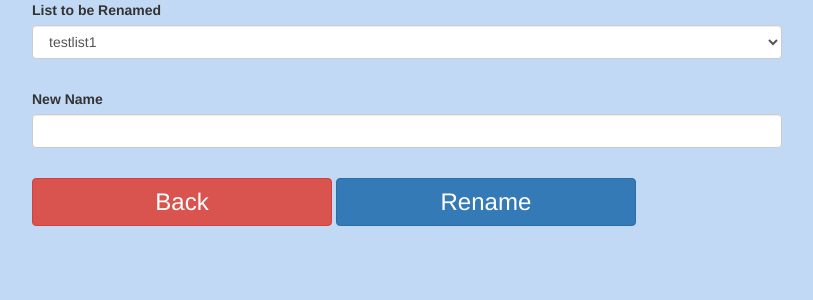
After one commit to treyhamilton/CSC-450-App-Flask, a Flask app: page /renameList in a window 1280 px wide. The commit adds this page. Shown: the top 300 px of the page, without its empty margins (38-851 px from the left). Run offline with Flask 2, Linux system fonts and the light colour scheme; a user stored in the database is signed in; data comes from the database, SQL or seed files in the repository; both versions use the stored data as it was after the commit; some libraries are stand-ins or nearby versions.

Commit message:
Rename List Feature Added

```diff
--- a/GroceryTracking/forms.py
+++ b/GroceryTracking/forms.py
@@ -1,7 +1,7 @@
 from flask_wtf import FlaskForm
 from wtforms import IntegerField, StringField, PasswordField, SubmitField, BooleanField, SelectField, TextAreaField
 from wtforms.validators import DataRequired, Length, Email, EqualTo, ValidationError
-from GroceryTracking.models import User
+from GroceryTracking.models import User, List
 from flask_login import login_user, current_user, logout_user, login_required
 
 
@@ -28,13 +28,29 @@ class LogInForm(FlaskForm):
     remember = BooleanField("Remember My Login")
     submit = SubmitField("Login")
 
+
+class RenameListForm(FlaskForm):
+    oldList = SelectField("List to be Renamed", choices=[])
+    newList = StringField("New Name")
+    changeButton = SubmitField("Submit")
+    def addUsersListsToForm(self):
+        self.oldList.choices = [(usersList.id, usersList.name)
+                                   for usersList in
+                                   List.query.filter_by(user_id=current_user.id).all()]
+
+
+
 class AddListForm(FlaskForm):
     nameAdd = TextAreaField("Name")
     addButton = SubmitField("Add List")
 
 class DeleteListForm(FlaskForm):
-    nameDelete = TextAreaField("Name")
+    listOfLists = SelectField("Name", choices=[])
     deleteButton = SubmitField("Delete List")
+    def addUsersListsToForm(self):
+        self.listOfLists.choices= [(usersList.id, usersList.name)
+                                   for usersList in
+                                   List.query.filter_by(user_id=current_user.id).all()]
 
 class EditAccountForm(FlaskForm):
     username = StringField("Username")
--- a/GroceryTracking/routes.py
+++ b/GroceryTracking/routes.py
@@ -3,7 +3,7 @@ from sqlalchemy import func, and_
 from GroceryTracking import app, db, bcrypt
 from flask_login import login_user, current_user, logout_user, login_required
 from GroceryTracking.models import List, User, Item, Content
-from GroceryTracking.forms import LogInForm, RegistrationForm, EditAccountForm, AddListForm, DeleteListForm
+from GroceryTracking.forms import LogInForm, RegistrationForm, EditAccountForm, AddListForm, DeleteListForm, RenameListForm
 from GroceryTracking.helperFunctions import nextHighestUserId, getInformationOnUpc, addItemToDatabaseAndList, \
     nextHighestListId
 from GroceryTracking.testFunctions import recreateDatabaseBlank, recreateDatabaseTestFill
@@ -110,17 +110,39 @@ def addList():
 @login_required
 def deleteList():
     form = DeleteListForm()
+    form.addUsersListsToForm()
 
-    if form.validate_on_submit():
-        nameDelete = form.nameDelete.data
-        inputData = [nameDelete]
-        print(inputData)
-        x = db.session.query(List).filter(List.name == nameDelete).all()[0]
-        db.session.delete(x)
+    if request.method == 'POST':
+        listToDeleteId = form.listOfLists.data
+        selectedListFromDatabase = List.query.filter_by(id=listToDeleteId).first()
+        db.session.delete(selectedListFromDatabase)
         db.session.commit()
         flash('Your List has been deleted!', 'success')
         return redirect(url_for('userLists'))
     return render_template('deleteList.html', title='Delete List', form=form, legend='Delete List')
+
+@app.route("/renameList", methods=['GET', 'POST'])
+@login_required
+def renameList():
+    form = RenameListForm()
+    form.addUsersListsToForm()
+    print(form.newList.data)
+
+    if request.method == 'POST':
+        listToRenameID = form.oldList.data
+        selectedListFromDatabase = List.query.filter_by(id=listToRenameID).first()
+        print(form.newList.data)
+        try:
+            selectedListFromDatabase.name = form.newList.data
+            db.session.commit()
+            flash('Your List has been updated.', 'success')
+            return redirect(url_for('userLists'))
+        except:
+            db.session.rollback()
+            flash('Your changes failed to save.', 'fail')
+            return redirect(url_for('userLists'))
+
+    return render_template('renameList.html', title='Rename List', form=form, legend='Rename List')
 
 
 @app.route("/settings/editAccount", methods=['GET', 'POST'])
--- a/GroceryTracking/templates/MainMenu.html
+++ b/GroceryTracking/templates/MainMenu.html
@@ -30,12 +30,6 @@
 
         <div class="row">
             <div class="col-6 form-group">
-                <a class="btn btn-primary" type="button" href="{{ url_for('settings') }}" style="width:70%"><font size="5">Settings</font></a>
-            </div>
-        </div>
-
-        <div class="row">
-            <div class="col-6 form-group">
                 <a class="btn btn-danger" type="button" href="{{ url_for('logout') }}" style="width:70%"><font size="5">Logout</font></a>
             </div>
         </div>
--- a/GroceryTracking/templates/listManagement.html
+++ b/GroceryTracking/templates/listManagement.html
@@ -16,7 +16,7 @@
         </div>
         <div class="row">
             <div class="col-6 form-group">
-                <a class="btn btn-danger" type="button" href="{{ url_for('logout') }}" style="width:70%"><font size="6">Rename List</font></a>
+                <a class="btn btn-danger" type="button" href="{{ url_for('renameList') }}" style="width:70%"><font size="6">Rename List</font></a>
             </div>
         </div>
     </div>
--- /dev/null
+++ b/GroceryTracking/templates/renameList.html
@@ -0,0 +1,28 @@
+{% extends "layout.html" %}
+{% block content %}
+<div class="content-section">
+    <form method="POST" action="">
+        {{ form.hidden_tag() }}
+        <fieldset class="form-group">
+            <div class="form-group">
+
+                    {{ form.oldList.label(class_="form-control-label") }}
+                    {{ form.oldList(class="form-control form-control") }}
+            </div>
+        </fieldset>
+        <fieldset class="form-group">
+            <div class="form-group">
+
+                    {{ form.newList.label(class_="form-control-label") }}
+                    {{ form.newList(class="form-control form-control") }}
+            </div>
+        </fieldset>
+       <div class="form-group">
+            <a class="btn btn-danger" type="button" href="{{ url_for('listManagement') }}" style="width:40%"><font size="5">Back</font></a>
+            <button type="submit" class="btn btn-primary" style="width:40%"><font size="5">Rename</font></button>
+        </div>
+    </form>
+</div>
+
+
+{% endblock content %}
```
Also changed, not shown: GroceryTracking/templates/deleteList.html (+6 -14 lines), GroceryTracking/helperFunctions.py (line endings or trailing spaces), GroceryTracking/items.db.
